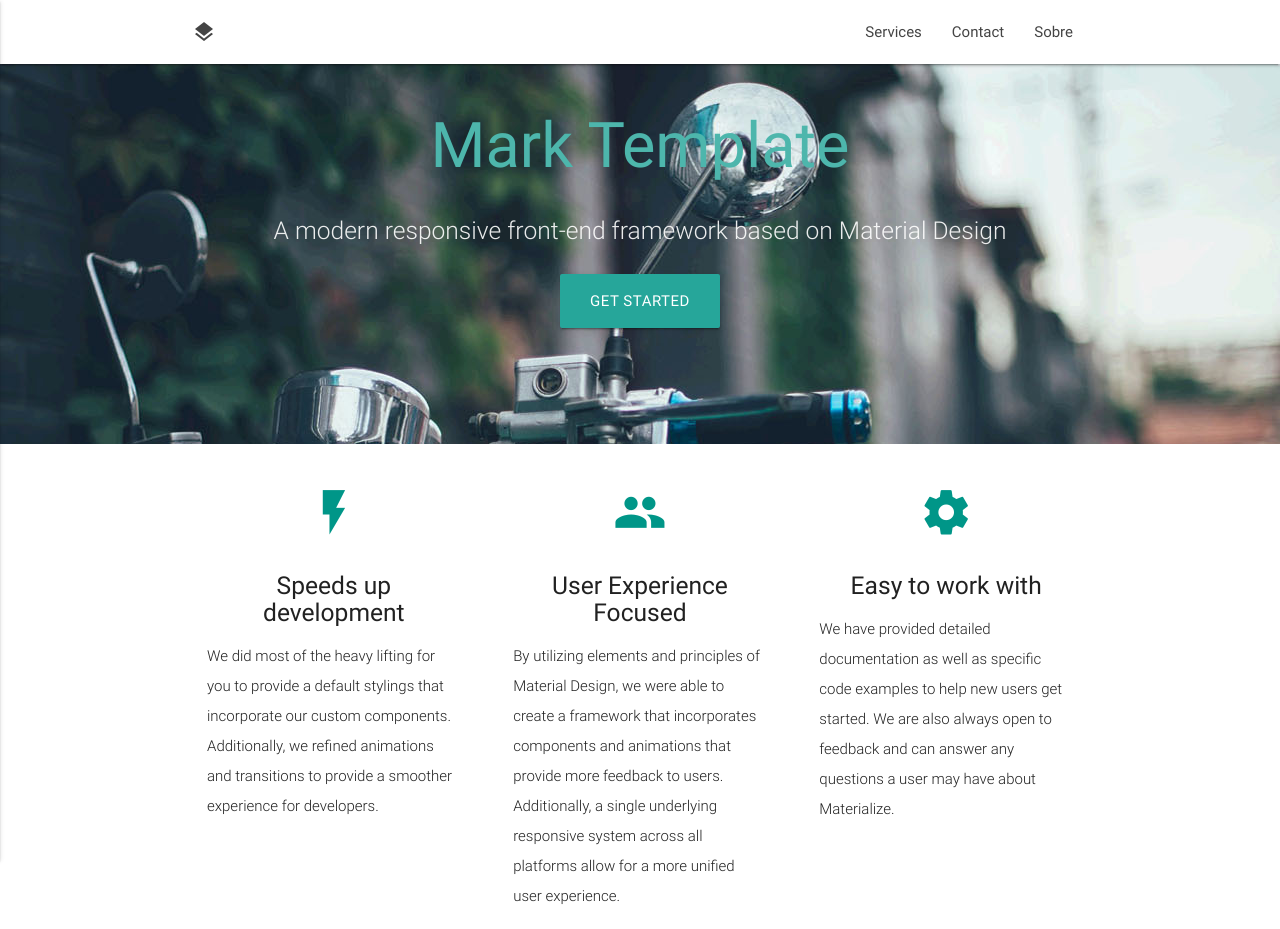
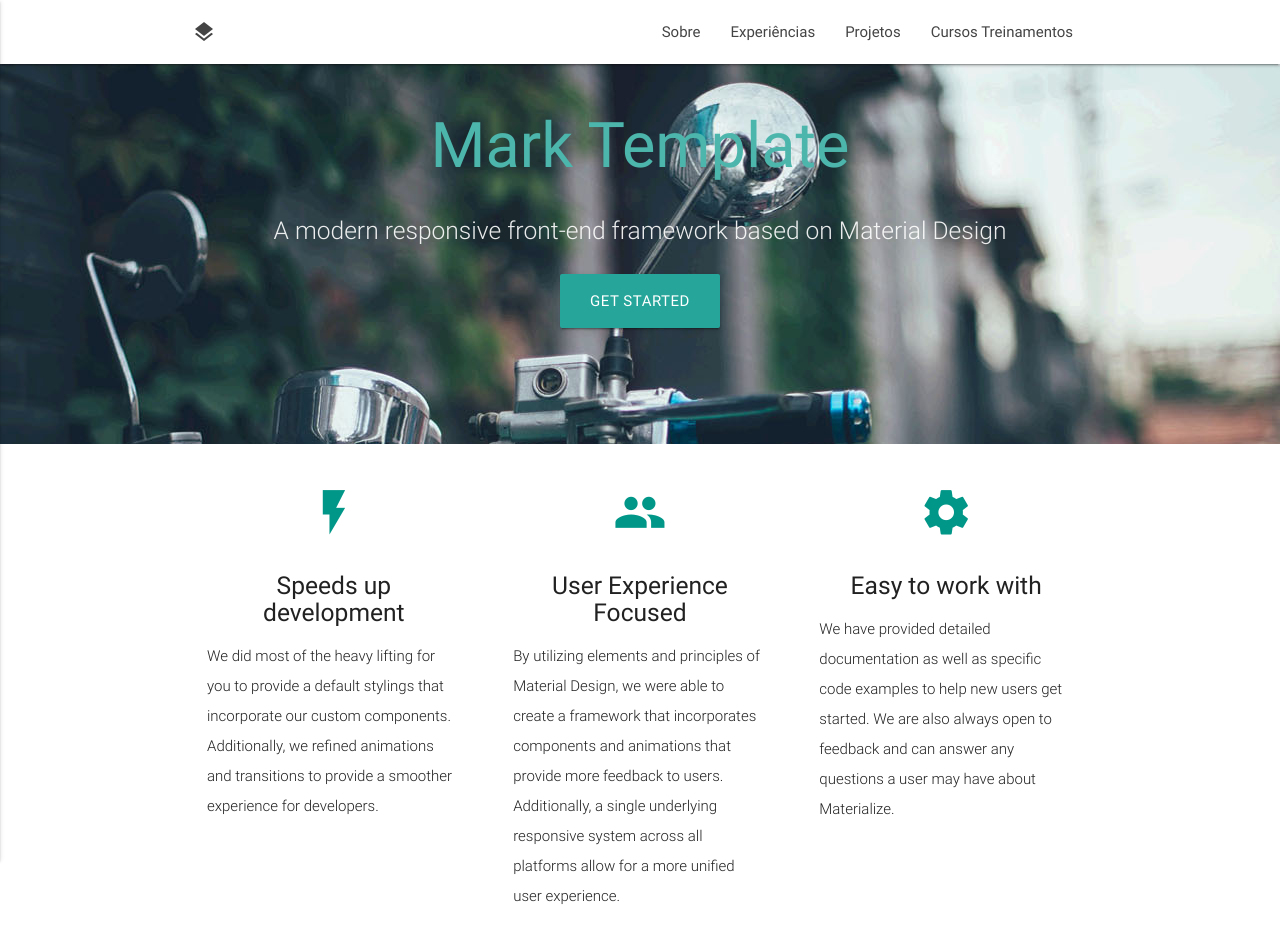
Before and after one commit to Gabrielvitoria/gabrielvitoria.github.io, a plain HTML site: page index.html in a window 1280 px wide. Shown: the top 929 px of the page. Drawn offline with nearby package versions, Linux system fonts and the light colour scheme.

Commit message:
Itens menu

```diff
--- a/index.html
+++ b/index.html
@@ -4,7 +4,7 @@
 <head>
   <meta http-equiv="Content-Type" content="text/html; charset=UTF-8" />
   <meta name="viewport" content="width=device-width, initial-scale=1" />
-  <title>Mark</title>
+  <title>Gabriel</title>
 
   <!-- CSS  -->
   <link href="https://fonts.googleapis.com/icon?family=Material+Icons" rel="stylesheet">
@@ -21,21 +21,25 @@
         </a>
         <ul class="right hide-on-med-and-down">
           <li>
-            <a href="#services">Services</a>
+            <a href="#sobre">Sobre</a>
           </li>
           <li>
-            <a href="#contact">Contact</a>
+            <a href="#experiencias">Experiências</a>
           </li>
           <li>
-              <a href="#about">Sobre</a>
+              <a href="#projetos">Projetos</a>
             </li>
+          <li>
+              <a href="#cursos">Cursos Treinamentos</a>
+          </li>
         </ul>
 
         <ul id="nav-mobile" class="side-nav" style="z-index: 0px !important;">
           <li>
-            <a href="#services">Services</a>
-            <a href="#contact">Contact</a>
-            <a href="#about">Sobre</a>
+            <a href="#sobre">Sobre</a>
+            <a href="#experiencias">Experiências</a>
+            <a href="#projetos">Projetos</a>
+            <a href="#cursos">Cursos Treinamentos</a>
           </li>
         </ul>
 
```
